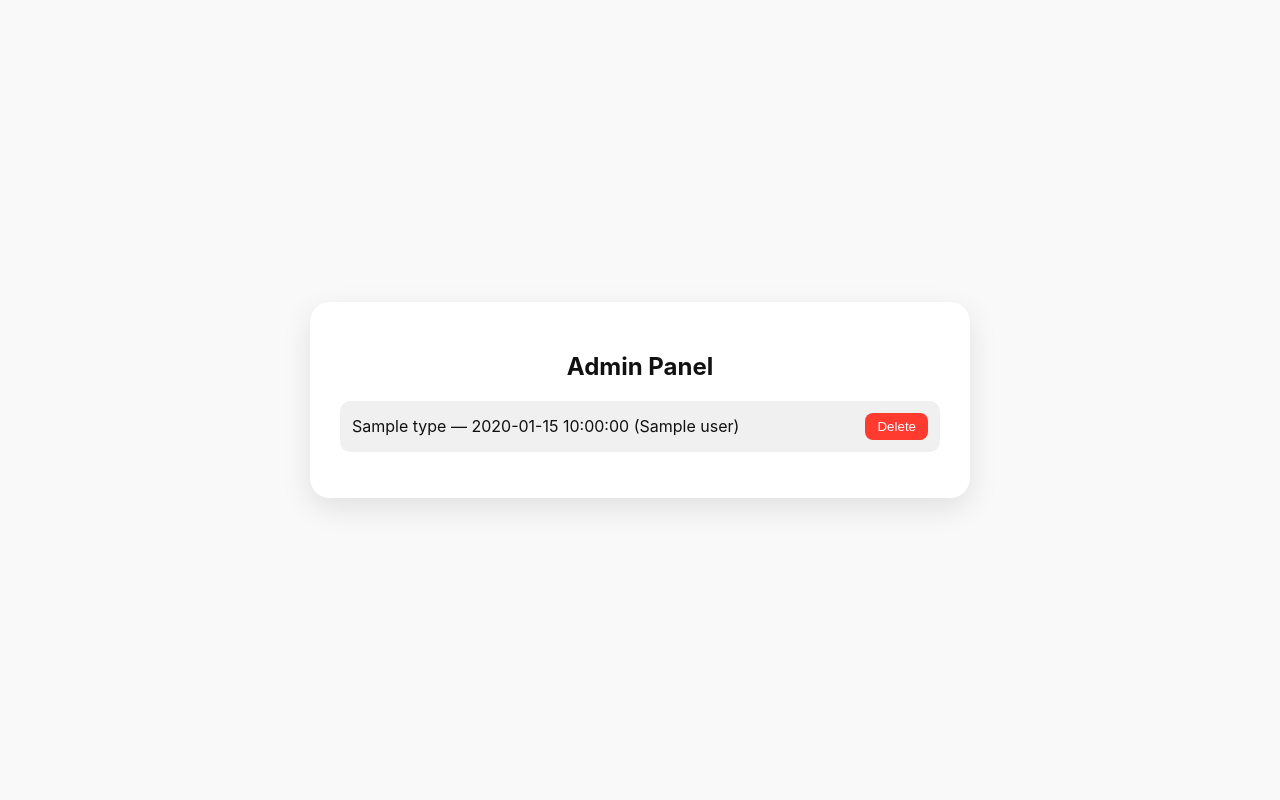
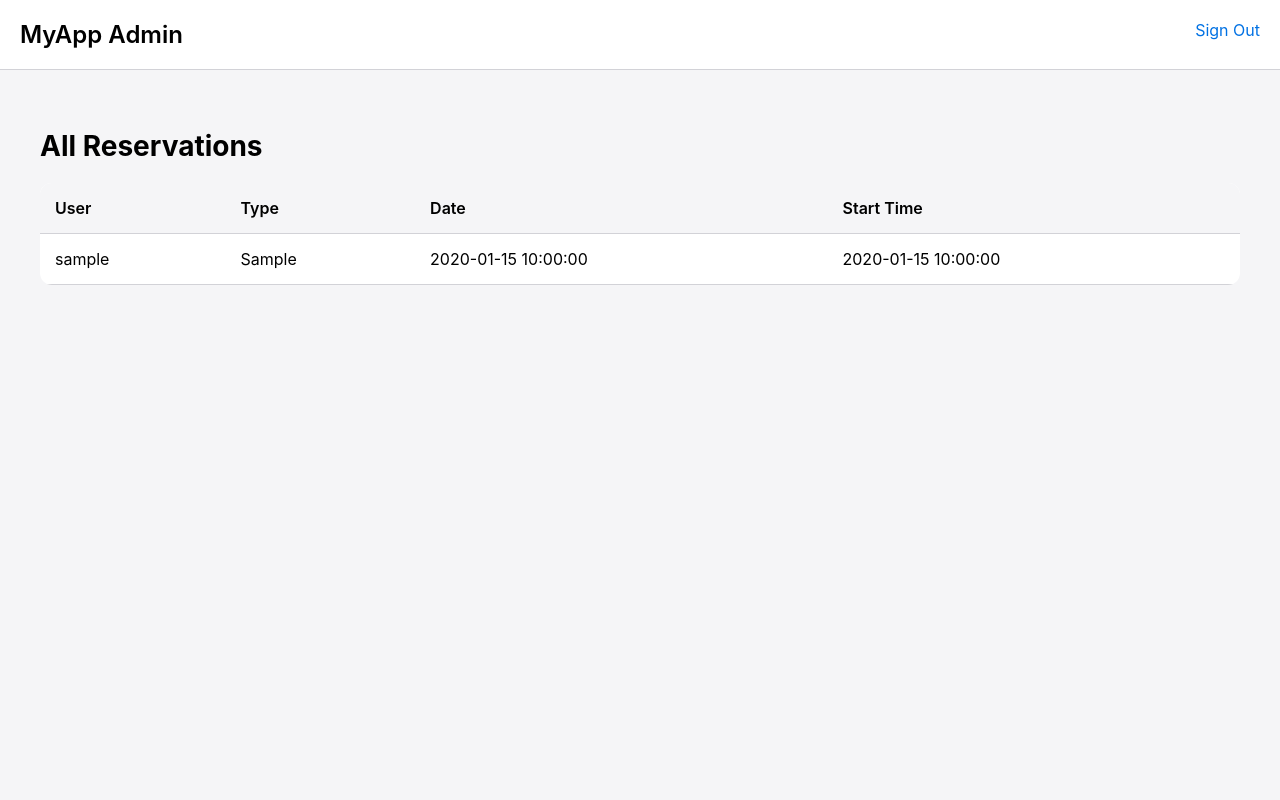
Before and after one commit to Ben-Meredith/signup1.0, a Python web app: template templates/admin.html in a window 1280 px wide. Run offline with Jinja, Linux system fonts and the light colour scheme; the template is opened without the code that fills it: most values are stand-ins (such as "Sample title", 1, 10 or a date in 2020).

Commit message:
Update admin.html

```diff
--- a/templates/admin.html
+++ b/templates/admin.html
@@ -2,54 +2,73 @@
 <html lang="en">
 <head>
   <meta charset="UTF-8">
-  <meta name="viewport" content="width=device-width, initial-scale=1.0">
-  <title>Admin Panel</title>
+  <title>Admin Dashboard - MyApp</title>
   <style>
     body {
-      font-family: -apple-system, BlinkMacSystemFont, "Segoe UI", Roboto, Helvetica, Arial, sans-serif;
-      margin: 0; padding: 0;
-      background: #f9f9f9; color: #111;
-      display: flex; justify-content: center; align-items: center;
-      flex-direction: column;
-      min-height: 100vh;
+      margin: 0;
+      font-family: -apple-system, BlinkMacSystemFont, "SF Pro Display", sans-serif;
+      background-color: #f5f5f7;
     }
-    .container {
-      max-width: 600px; width: 100%;
-      background: white;
-      padding: 30px; border-radius: 20px;
-      box-shadow: 0 10px 30px rgba(0,0,0,0.1);
+    .navbar {
+      background: #fff;
+      padding: 20px;
+      display: flex;
+      justify-content: space-between;
+      border-bottom: 1px solid #d2d2d7;
     }
-    h2 { text-align: center; }
-    ul { padding: 0; list-style: none; }
-    li {
-      background: #f0f0f0;
-      margin: 8px 0; padding: 12px;
-      border-radius: 10px;
-      display: flex; justify-content: space-between;
-      align-items: center;
+    .navbar h2 {
+      margin: 0;
+      font-weight: 600;
     }
-    form { display: inline; }
-    button {
-      background: #ff3b30; color: white;
-      border: none; padding: 6px 12px;
-      border-radius: 8px; cursor: pointer;
+    .content {
+      padding: 40px;
     }
-    button:hover { background: #c62828; }
+    h1 {
+      font-size: 28px;
+      font-weight: 700;
+      margin-bottom: 20px;
+    }
+    table {
+      width: 100%;
+      border-collapse: collapse;
+      background: #fff;
+      border-radius: 12px;
+      overflow: hidden;
+    }
+    th, td {
+      padding: 15px;
+      text-align: left;
+      border-bottom: 1px solid #d2d2d7;
+    }
+    th {
+      background: #f5f5f7;
+      font-weight: 600;
+    }
   </style>
 </head>
 <body>
-  <div class="container">
-    <h2>Admin Panel</h2>
-    <ul>
+  <div class="navbar">
+    <h2>MyApp Admin</h2>
+    <a href="/logout" style="color:#0071e3; text-decoration:none;">Sign Out</a>
+  </div>
+  <div class="content">
+    <h1>All Reservations</h1>
+    <table>
+      <tr>
+        <th>User</th>
+        <th>Type</th>
+        <th>Date</th>
+        <th>Start Time</th>
+      </tr>
       {% for r in reservations %}
-        <li>
-          {{ r['type'] }} — {{ r['start_time'] }} ({{ r['user'] }})
-          <form method="POST" action="/delete/{{ loop.index0 }}">
-            <button type="submit">Delete</button>
-          </form>
-        </li>
+      <tr>
+        <td>{{ r['username'] }}</td>
+        <td>{{ r['reservation_type'] }}</td>
+        <td>{{ r['date'] }}</td>
+        <td>{{ r['start_time'] }}</td>
+      </tr>
       {% endfor %}
-    </ul>
+    </table>
   </div>
 </body>
 </html>
```
